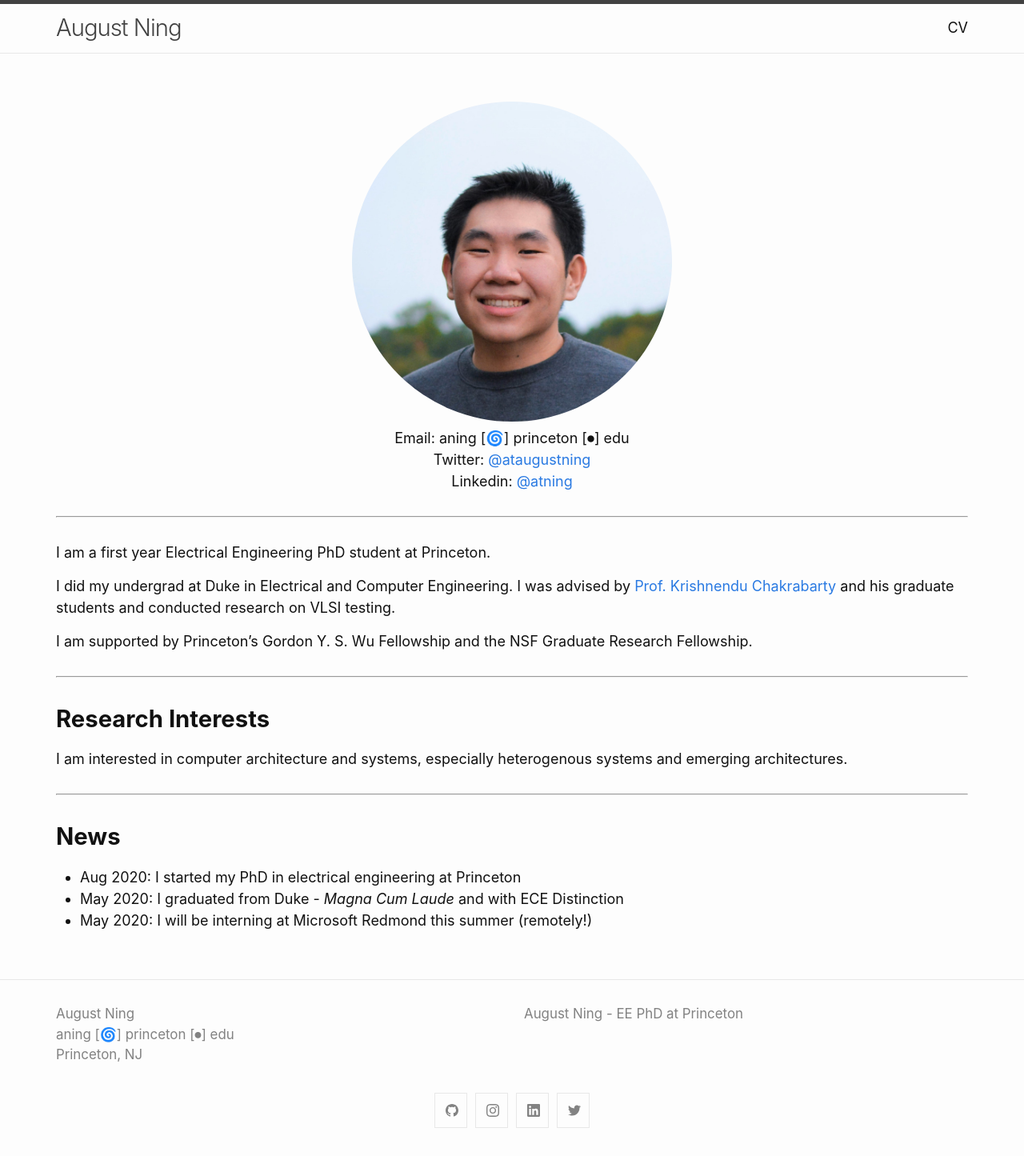
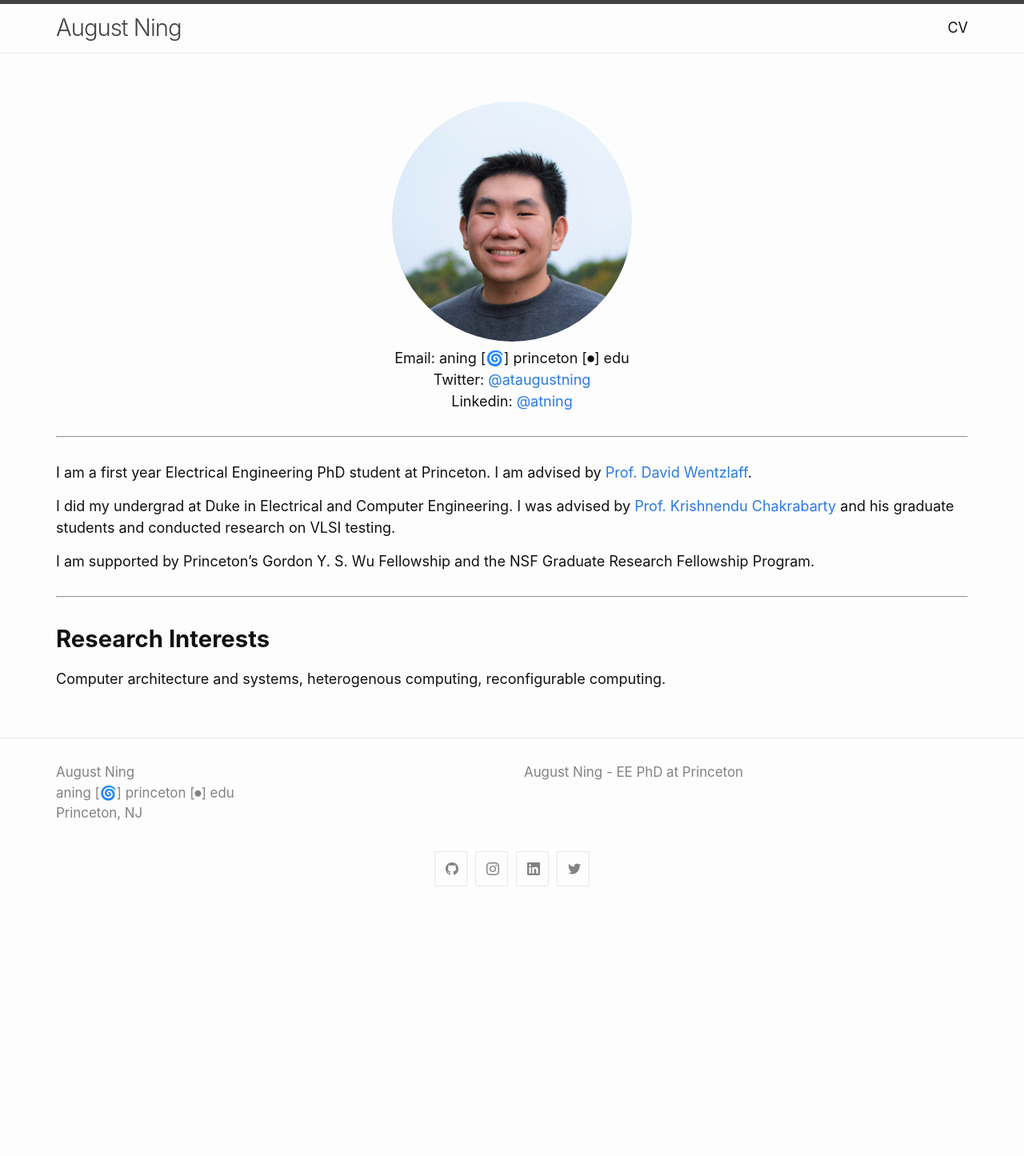
Before and after one commit to AugustNing/augustning.github.io, a Jekyll site: the page built from pages/index.md, in a window 1280 px wide. Shown: the whole page at 80% size. Built offline with Jekyll 4.4.1, drawn with Linux system fonts in a browser that asks for light colours; after the commit the page ends 1143 px from its top, so only the background shows below that.

Commit message:
updated cv

```diff
--- a/assets/css/style.scss
+++ b/assets/css/style.scss
@@ -64,7 +64,7 @@ $max-width:720px;
 
 .circle-crop {
   width: 100%;
-  max-width: 400px;
+  max-width: 300px;
   height: auto;
   position: relative;
   overflow: hidden;
--- a/pages/index.md
+++ b/pages/index.md
@@ -5,7 +5,7 @@ permalink: /
 <div align="center" style="text-align: center">
 <!-- 	<img src="images/headshot.jpg" alt="Profile" class="profile"/>-->
 	<div class="circle-crop" align="center">
-		<img src="images/profile2.jpg" alt="August Ning"/>
+		<img src="images/profile.jpg" alt="August Ning"/>
 	</div>
 	<br>
 	<div style="display: inline-block; text-align: center;">
@@ -19,18 +19,12 @@ permalink: /
 
 ***
 
-I am a first year Electrical Engineering PhD student at Princeton.
+I am a first year Electrical Engineering PhD student at Princeton. I am advised by [Prof. David Wentzlaff](https://www.princeton.edu/~wentzlaf/).
 
-I did my undergrad at Duke in Electrical and Computer Engineering. I was advised by [Prof. Krishnendu Chakrabarty](http://people.ee.duke.edu/~krish/) and his graduate students and conducted research on VLSI testing.
+I did my undergrad at Duke in Electrical and Computer Engineering. I was advised by [Prof. Krishnendu Chakrabarty](https://people.ee.duke.edu/~krish/) and his graduate students and conducted research on VLSI testing.
 
-I am supported by Princeton's Gordon Y. S. Wu Fellowship and the NSF Graduate Research Fellowship.
+I am supported by Princeton's Gordon Y. S. Wu Fellowship and the NSF Graduate Research Fellowship Program.
 
 ***
 ### **Research Interests**
-I am interested in computer architecture and systems, especially heterogenous systems and emerging architectures.
-
-***
-### **News**
-* Aug 2020: I started my PhD in electrical engineering at Princeton
-* May 2020: I graduated from Duke - *Magna Cum Laude* and with ECE Distinction
-* May 2020: I will be interning at Microsoft Redmond this summer (remotely!)
+Computer architecture and systems, heterogenous computing, reconfigurable computing.
```
Also changed, not shown: images/profile.jpg, images/profile2.jpg (deleted), 1 other file.
